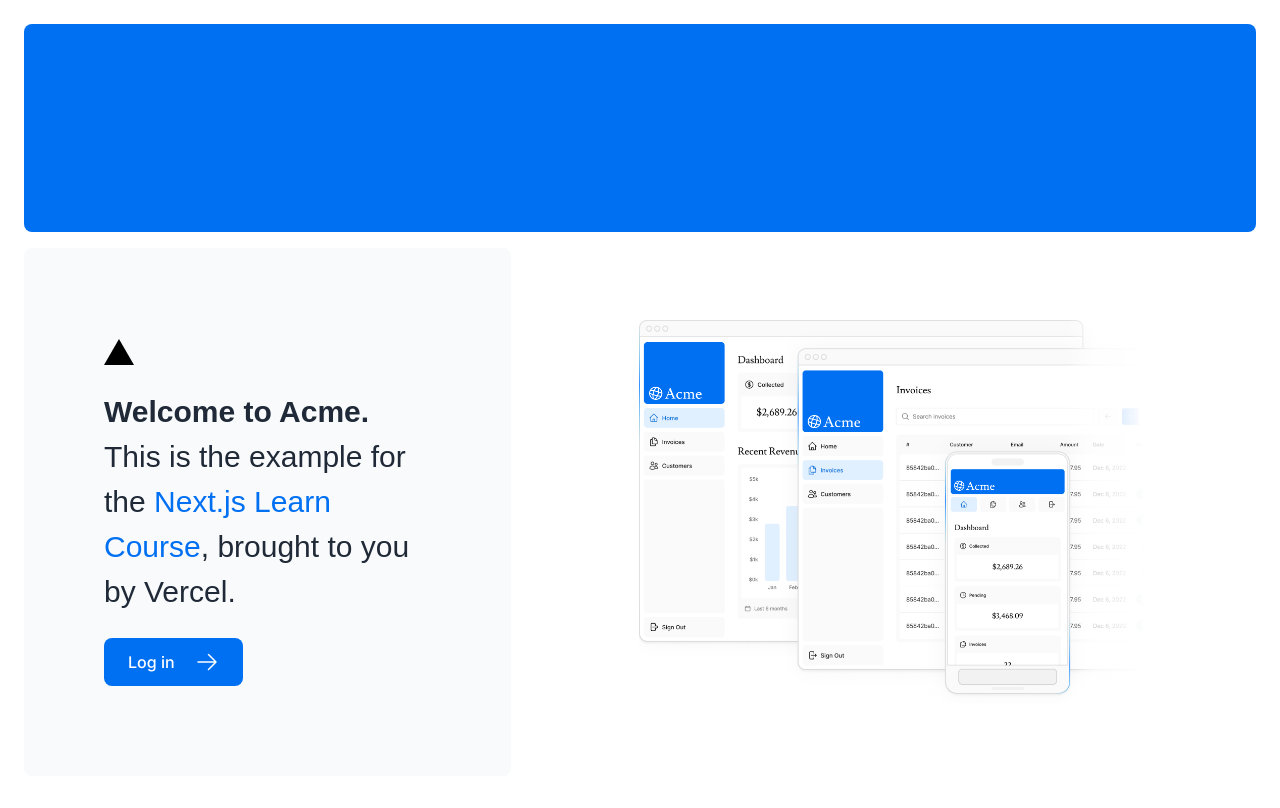
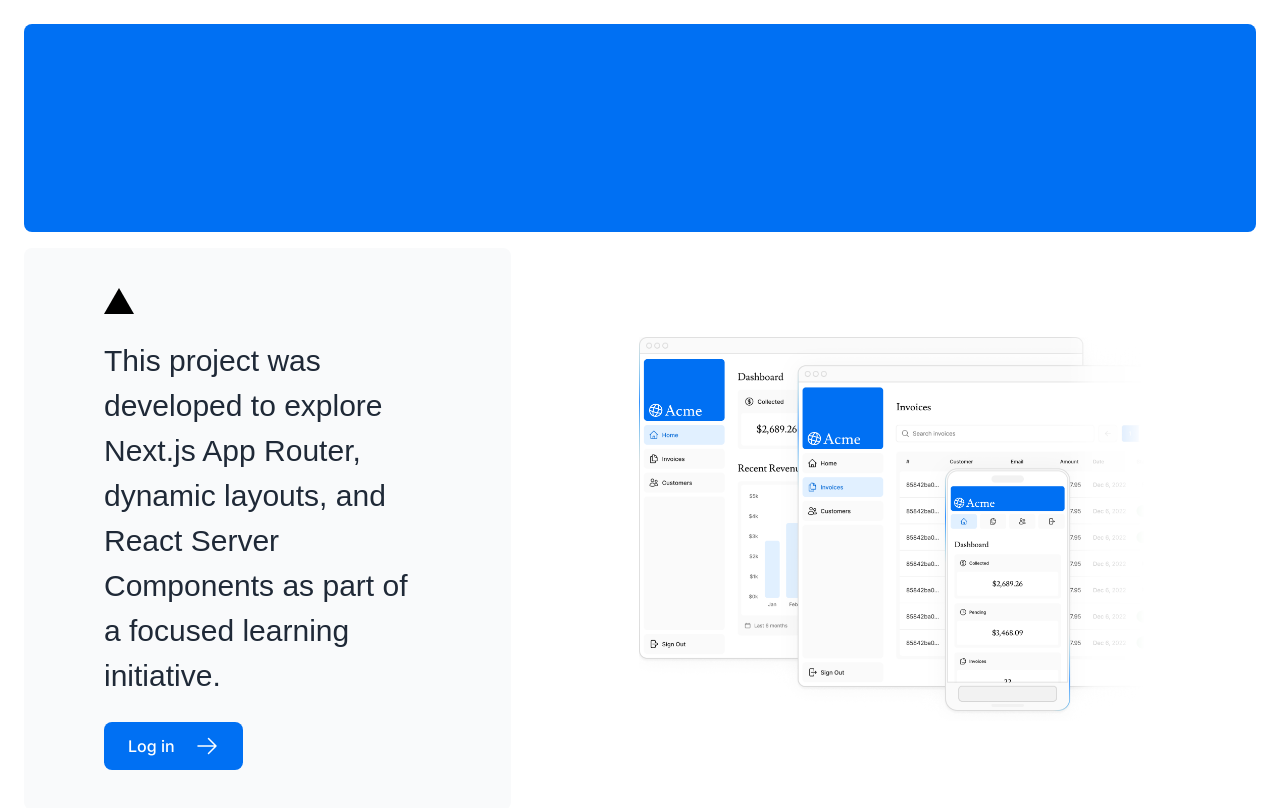
Before and after one commit to irshadksg/dashboard-app, a Next.js app: page / in a window 1280 px wide. Shown: the top 808 px of the page. Built offline with nearby package versions, Linux system fonts and the light colour scheme; a web font is replaced by a local one.

Commit message:
README is updated.

```diff
--- a/app/page.tsx
+++ b/app/page.tsx
@@ -22,11 +22,9 @@
           <p
             className={` text-xl text-gray-800 md:text-3xl md:leading-normal ${lusitana.className} antialiased`}
           >
-            <strong>Welcome to Acme.</strong> This is the example for the{" "}
-            <a href="https://nextjs.org/learn/" className="text-blue-500">
-              Next.js Learn Course
-            </a>
-            , brought to you by Vercel.
+            This project was developed to explore Next.js App Router, dynamic
+            layouts, and React Server Components as part of a focused learning
+            initiative.
           </p>
           <Link
             href="/login"
```
Also changed, not shown: 1 other file (tests, documents, lock files or other folders).
